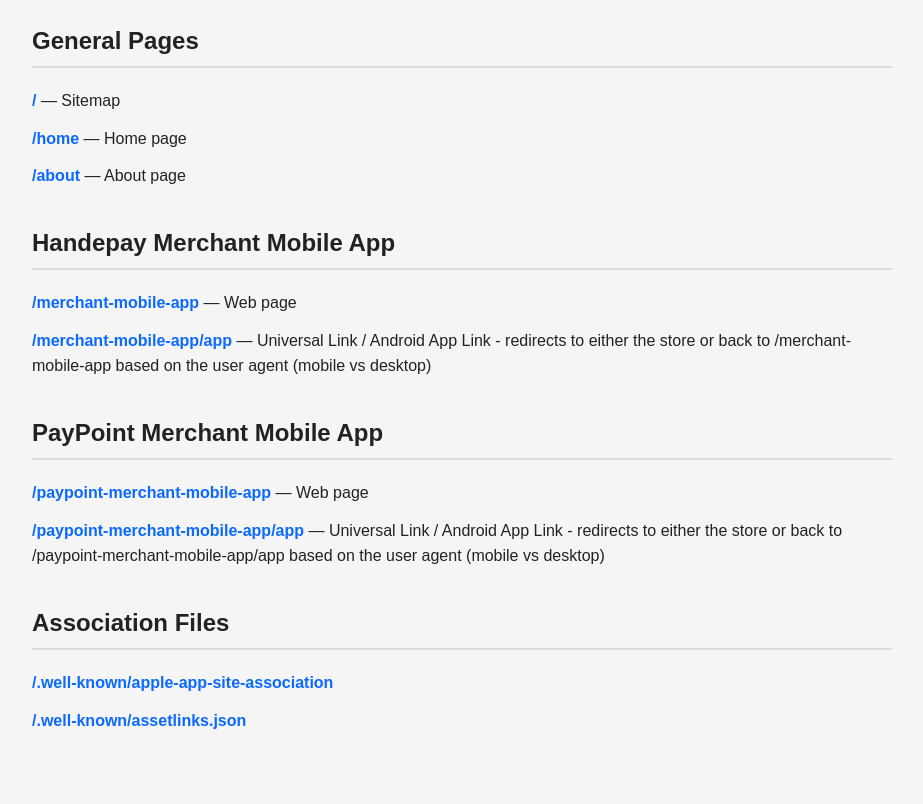
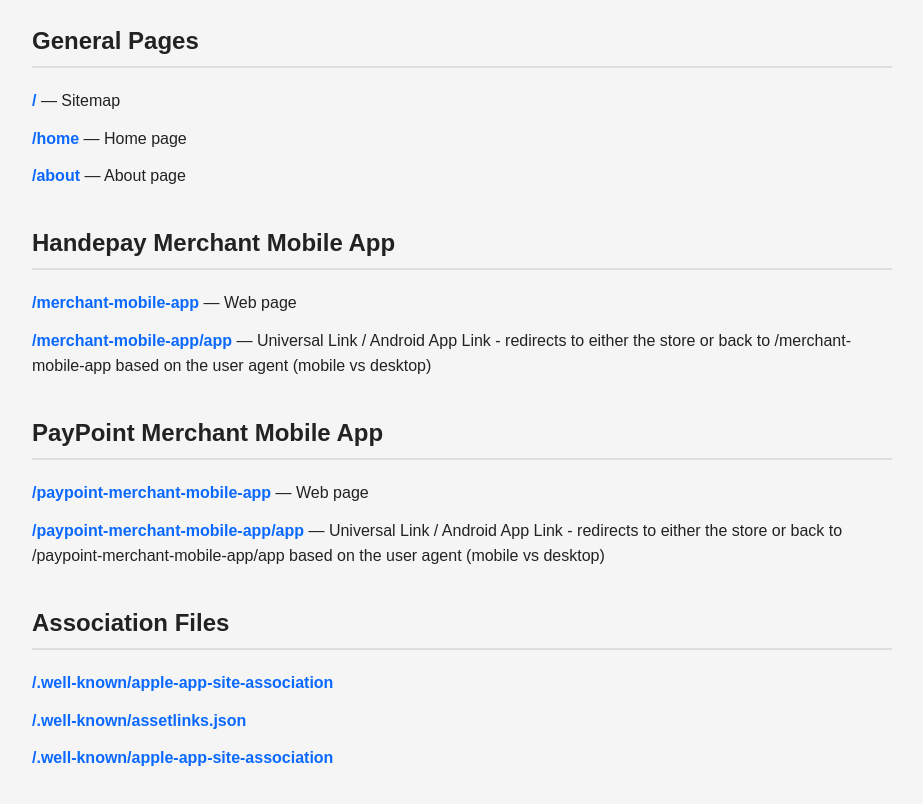
Before and after one commit to Jaswanth-va/associationServer, a website: page public/index.html in a window 1280 px wide. Shown: the part 146-950 px from the top of the page, without its empty margins (178-1101 px from the left). Drawn offline with Linux system fonts and the light colour scheme.

Commit message:
Adds PDF file

```diff
--- a/public/index.html
+++ b/public/index.html
@@ -128,6 +128,10 @@
           /.well-known/assetlinks.json
         </a>
       </li>
+
+      <li>
+        <a href="/test.pdf"> /.well-known/apple-app-site-association </a>
+      </li>
     </ul>
     <!--
     <div class="note">
```
Also changed, not shown: 1 other file.
